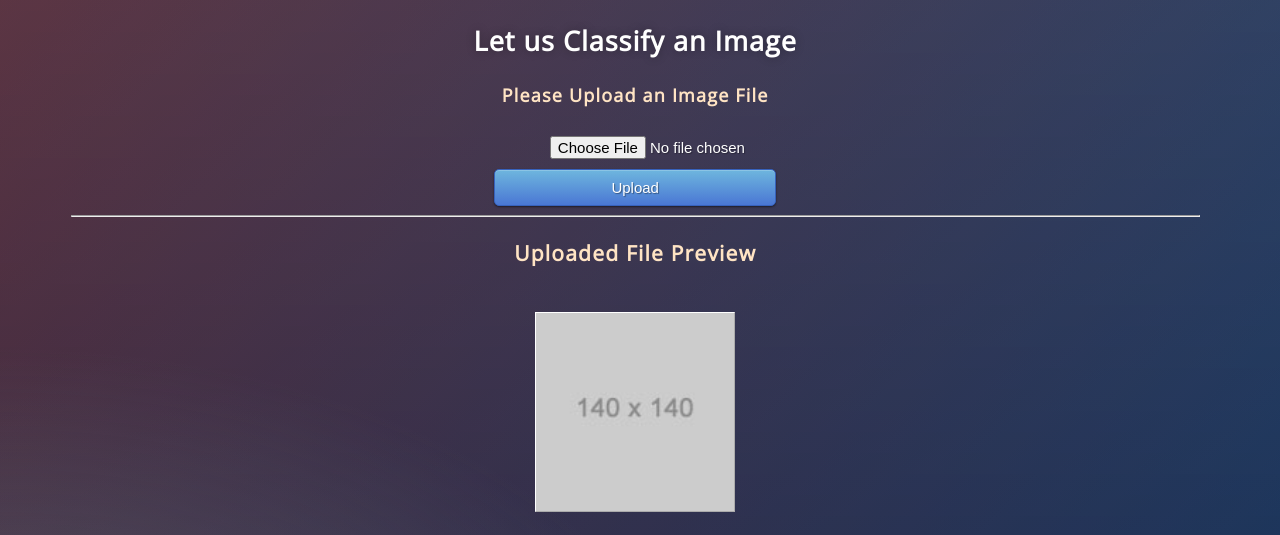
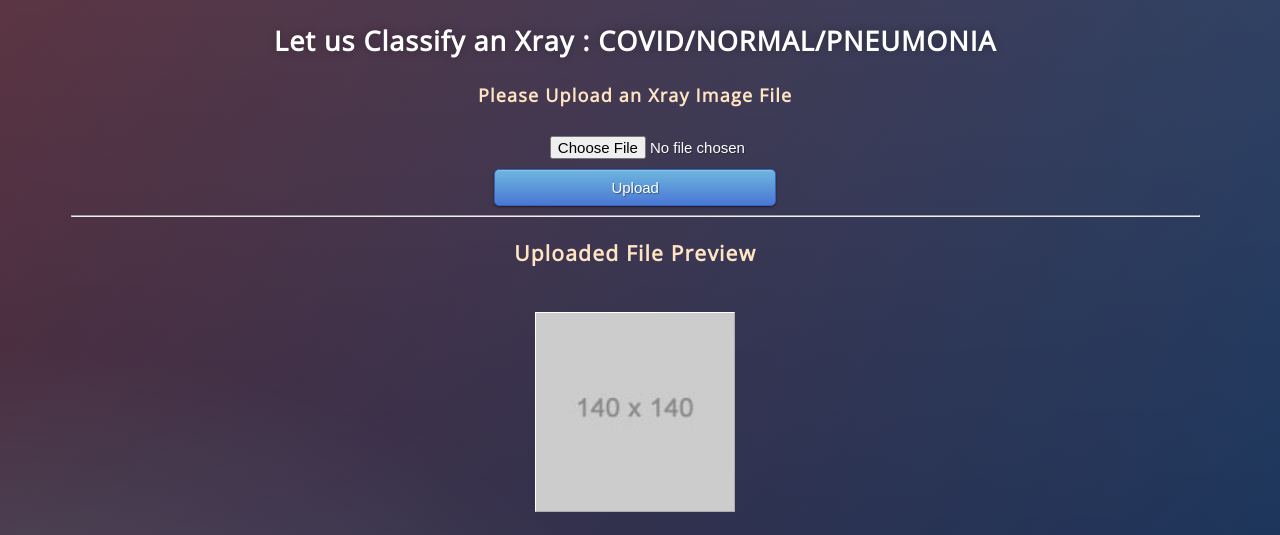
Before and after one commit to janaavi/cnn-jana-tl, a Flask app: page / in a window 1280 px wide. Shown: the top 535 px of the page. Run offline with Flask 2, Linux system fonts and the light colour scheme; some libraries are stand-ins or nearby versions.

Commit message:
Add files via upload

```diff
--- a/templates/index.html
+++ b/templates/index.html
@@ -18,8 +18,8 @@
 <body>
 	<div class="login" align="center";>
 
-		<h2>Let us Classify an Image</h2>
-		<h4>Please Upload an Image File</h4>
+		<h2>Let us Classify an Xray : COVID/NORMAL/PNEUMONIA</h2>
+		<h4>Please Upload an Xray Image File</h4>
 
 		<form action="{{ url_for('upload')}}" method="post" enctype="multipart/form-data">
 			<input type='file' name='file' id='file' onchange="" required />
```
